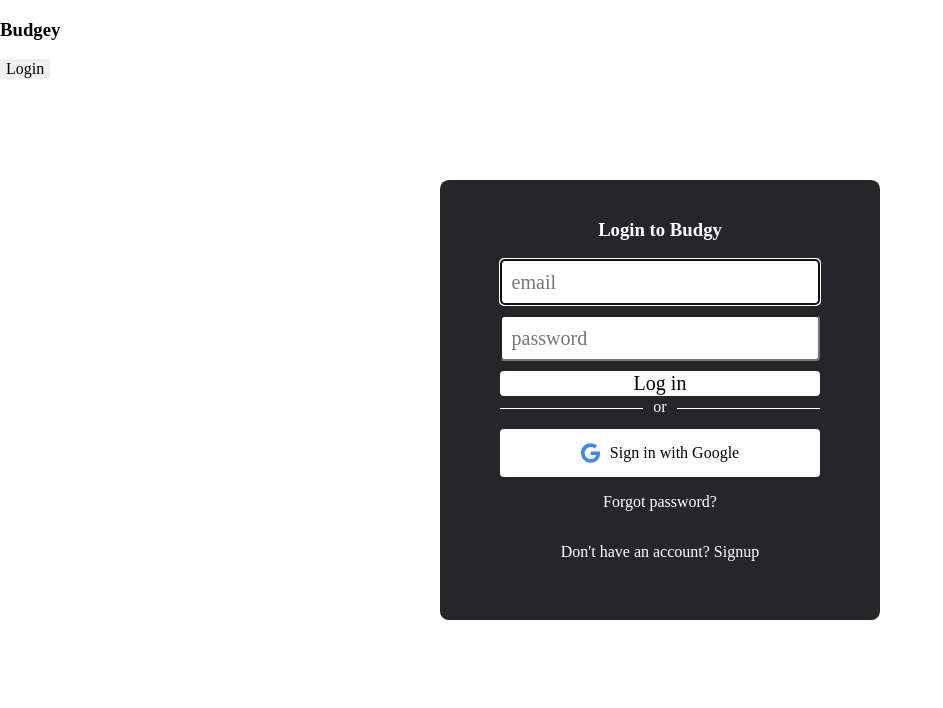
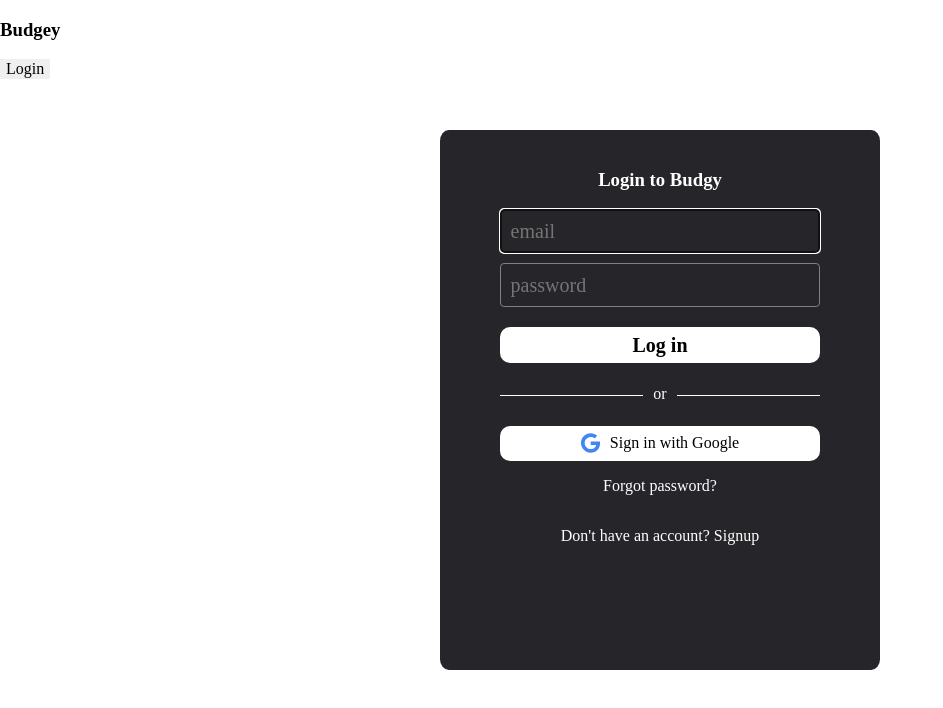
Before and after one commit to brandon509/budget-app, a React (Vite) app in the folder frontend/: page / in a window 1280 px wide. Both pictures are taken after a click on the button "Login". Shown: the top 708 px of the page, without its empty margins (0-943 px from the left). Built offline with nearby package versions, Linux system fonts and the light colour scheme.

Commit message:
finished styling log in

```diff
--- a/frontend/package.json
+++ b/frontend/package.json
@@ -12,6 +12,7 @@
   "dependencies": {
     "@fortawesome/free-brands-svg-icons": "^6.4.0",
     "@reduxjs/toolkit": "^1.9.5",
+    "axios": "^1.4.0",
     "react": "^18.2.0",
     "react-dom": "^18.2.0",
     "react-redux": "^8.1.1",
--- /dev/null
+++ b/frontend/src/features/auth/authService.js
@@ -0,0 +1,6 @@
+import axios from 'axios'
+
+//Log in
+const login = async (user) => {
+    const response = await axios.post()
+}
--- a/frontend/src/main.css
+++ b/frontend/src/main.css
@@ -8,12 +8,18 @@
 
 .login button{
     background: white;
-    border-radius: 4px;
+    border-radius: 10px;
+    padding: 2%;
+    margin-top: 10px;
+    font-weight: bold;
 }
 
 .login input{
+    border: grey 1px solid;
     border-radius: 4px;
     padding: 3%;
+    background: rgb(38, 37, 41);
+    color: white;
 }
 
 button{
@@ -25,7 +31,7 @@
     color: white;
     border-radius: 2%;
     padding: 5%;
-    height: 400px;
+    height: 500px;
     width: 400px;
     display: flex;
     flex-direction: column;
@@ -43,11 +49,11 @@
 
 .google-sign-in{
     background: white;
-    border-radius: 4px;
+    border-radius: 10px;
     display: flex;
     justify-content: center;
     align-items: center;
-    height: 12%;
+    height: 7%;
     width: 80%;
     gap: 10px;
 }
@@ -57,7 +63,7 @@
     text-align: center;
     border-bottom: 1px solid white;
     line-height: 0.1em;
-    margin: 10px 0 20px;
+    margin: 30px 0 30px;
 }
 
 p span{
```
Also changed, not shown: frontend/src/features/auth/authSlice.js (added), 1 other file (tests, documents, lock files or other folders).
